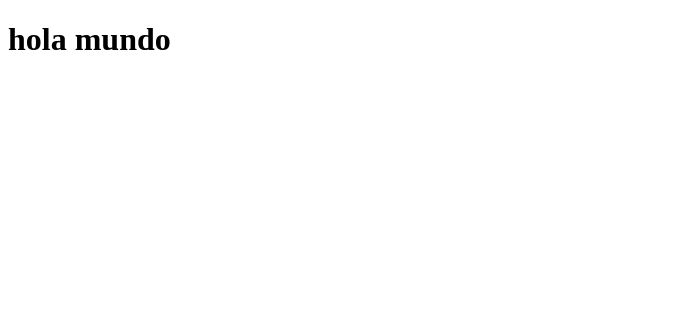
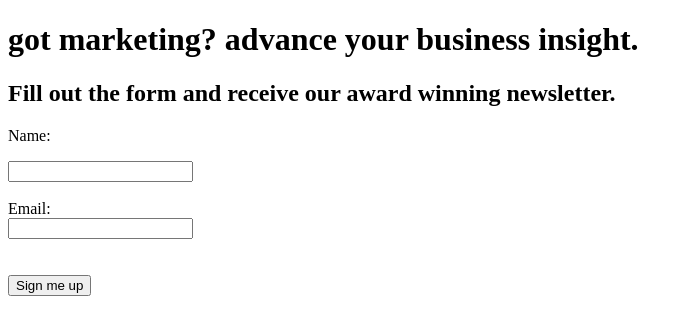
Before and after one commit to LuisFerRG/Proyect-Landing-Page-1, a website: page index.html in a window 1280 px wide. Shown: the whole page, without its empty margins (0-692 px from the left). Drawn offline with Linux system fonts and the light colour scheme.

Commit message:
add feature in index.html

```diff
--- a/index.html
+++ b/index.html
@@ -6,6 +6,19 @@
     <title>Document</title>
 </head>
 <body>
-    <h1> hola mundo </h1>
+    <h1>got marketing?
+        advance your business insight.</h1>
+        <h2>Fill out the form and receive our award winning newsletter.</h2>
+        <p>
+            Name:<br>
+            <form> <input type="name">
+            </form> <br>
+            Email:<br>
+            <form> <input type="email">
+            </form> <br> <br>
+            <form> <input type="submit" value="Sign me up">
+            </form>
+
+        </p>
 </body>
 </html>
```
